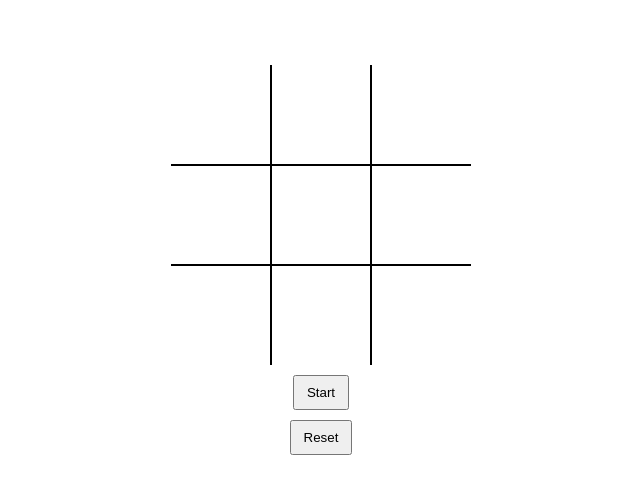
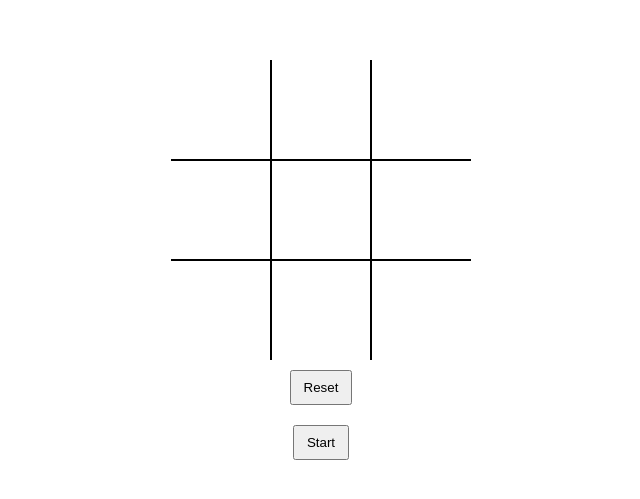
Before and after one commit to tajwararik/Tic-Tac-Toe, a plain HTML site: page index.html in a window 1280 px wide. Shown: the part 135-634 px from the top of the page, without its empty margins (319-959 px from the left). Drawn offline with Linux system fonts and the light colour scheme.

Commit message:
start section added

```diff
--- a/index.html
+++ b/index.html
@@ -39,8 +39,11 @@
     <section id="game-board">
       <p></p>
       <div></div>
+      <button type="reset">Reset</button>
+    </section>
+
+    <section id="start">
       <button type="button">Start</button>
-      <button type="reset">Reset</button>
     </section>
   </body>
 </html>
```
